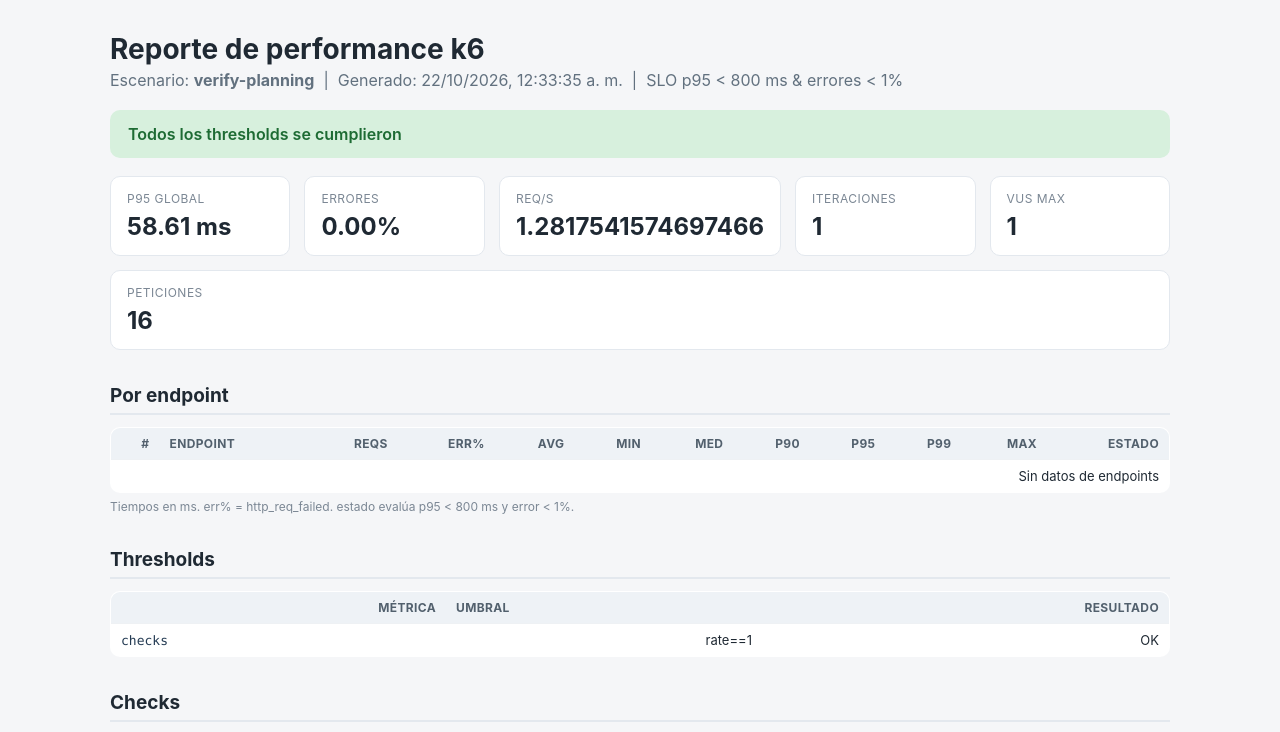
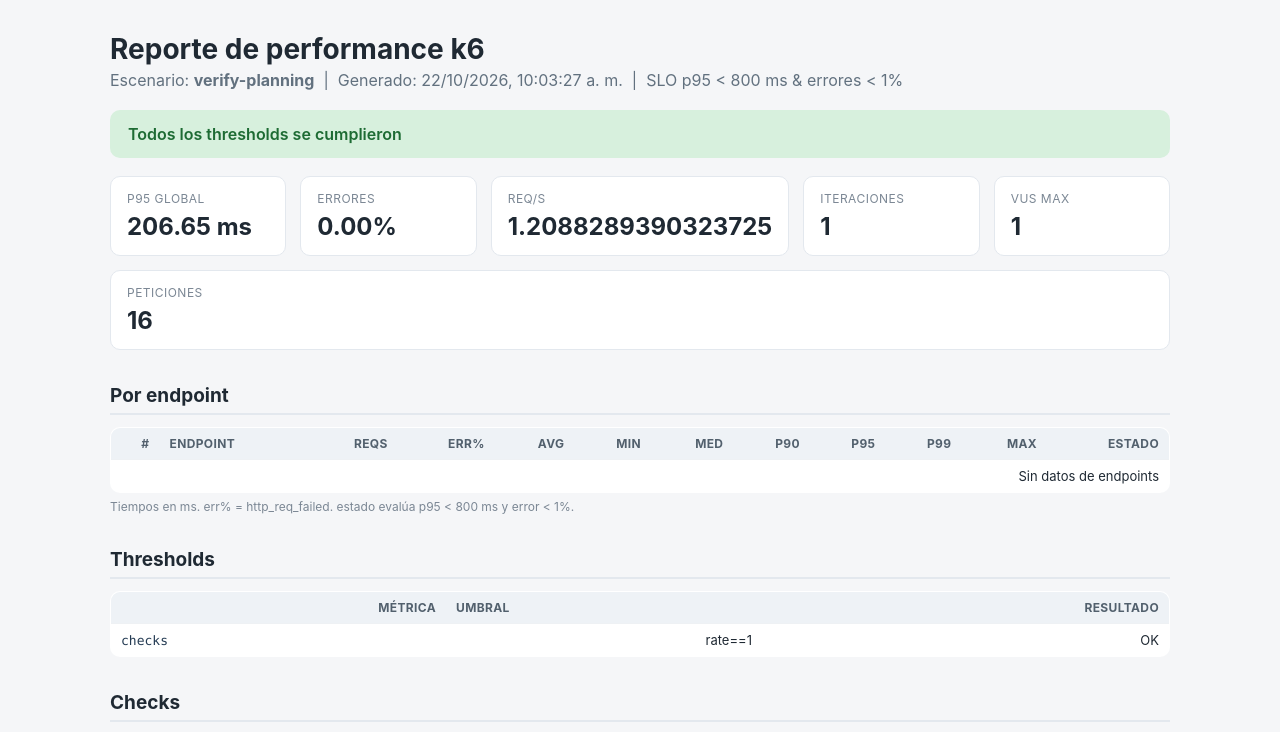
Before and after one commit to Elias2049J/finanx, a website: page qa/reports/verify-planning/report.html in a window 1280 px wide. Shown: the top 732 px of the page. Drawn offline with Linux system fonts and the light colour scheme.

Commit message:
test(qa): refresca el reporte de verificacion de planning tras el rebuild

```diff
--- a/qa/reports/verify-planning/report.html
+++ b/qa/reports/verify-planning/report.html
@@ -32,14 +32,14 @@
 <body>
 <div class="wrap">
   <h1>Reporte de performance k6</h1>
-  <p class="sub">Escenario: <b>verify-planning</b> &nbsp;|&nbsp; Generado: 22/10/2026, 12:33:35 a. m. &nbsp;|&nbsp; SLO p95 &lt; 800 ms &amp; errores &lt; 1%</p>
+  <p class="sub">Escenario: <b>verify-planning</b> &nbsp;|&nbsp; Generado: 22/10/2026, 10:03:27 a. m. &nbsp;|&nbsp; SLO p95 &lt; 800 ms &amp; errores &lt; 1%</p>
 
   <div class="banner ok">Todos los thresholds se cumplieron</div>
 
   <div class="cards">
-    <div class="card"><div class="k">p95 global</div><div class="v">58.61 ms</div></div>
+    <div class="card"><div class="k">p95 global</div><div class="v">206.65 ms</div></div>
     <div class="card"><div class="k">Errores</div><div class="v">0.00%</div></div>
-    <div class="card"><div class="k">req/s</div><div class="v">1.2817541574697466</div></div>
+    <div class="card"><div class="k">req/s</div><div class="v">1.2088289390323725</div></div>
     <div class="card"><div class="k">Iteraciones</div><div class="v">1</div></div>
     <div class="card"><div class="k">VUs max</div><div class="v">1</div></div>
     <div class="card"><div class="k">Peticiones</div><div class="v">16</div></div>
```
Also changed, not shown: qa/reports/verify-planning_summary.json (+1 -1 lines).
